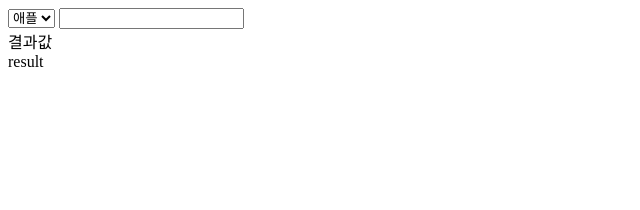
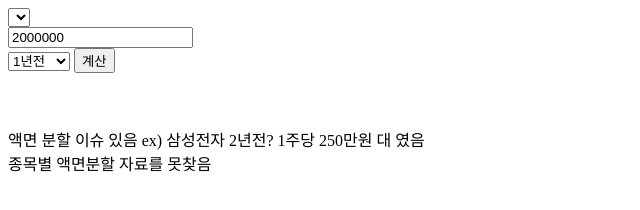
Before and after one commit to keehyun2/static, a plain HTML site: page index.html in a window 1280 px wide. Shown: the whole page, without its empty margins (0-640 px from the left). Drawn offline with nearby package versions, Linux system fonts and the light colour scheme; no server answers.

Commit message:
계산기

```diff
--- a/index.html
+++ b/index.html
@@ -5,24 +5,56 @@
   <meta charset="utf-8">
   <title>wmp test</title>
   <meta name="viewport" content="width=device-width, initial-scale=1">
+  <script src="https://unpkg.com/axios/dist/axios.min.js"></script>
 
   <script  src="https://code.jquery.com/jquery-1.6.4.min.js"  integrity="sha256-lR1rrjnrFy9XqIvWhvepIc8GD9IfWWSPDSC2qPmPxaU="  crossorigin="anonymous"></script>
+
 </head>
 <body>
-  <select>
-    <option value="">애플</option>
-    <option value="">삼성</option>
+  <select id="code">
   </select>
-  <input type="text"  />
+  <br>
+  <input type="number" id="amt" placeholder="투자금" value="2000000"/><br>
+  <select id="year" >
+    <option value="1">1년전</option>
+    <option value="3">3년전</option>
+    <option value="5">5년전</option>
+    <option value="10">10년전</option>
+  </select> <button id="calc" onclick="calc()">계산</button>
 
-  <div>결과값</div>
-  <div>result</div>
+  <div id="result"></div>
+  <br>
+  <br>
+  <br>
+  액면 분할 이슈 있음 ex) 삼성전자 2년전? 1주당 250만원 대 였음
+  <br>
+  종목별 액면분할 자료를 못찾음
 </body>
 </html>
 <script>
-  function test(){
-    $.ajax('get', {
+  axios.get('https://no1-node.herokuapp.com/api/finance?pageNo=1&pageSize=850').then((res)=>{
+    var html = '';
+    res.data.stocksList.forEach(function(item, index, arr2){
+      html += '<option value="' + item.code +'">' + item.company + '</option>'
+    })
+    $('#code').html(html);
 
+  }).catch((Error)=>{
+    console.log(Error);
+  })
+
+  function calc(){
+    var code = $('#code').val();
+    var amt = $('#amt').val();
+    var year = $('#year').val();
+
+    axios.get('https://no1-node.herokuapp.com/api/finance/calc/' + code + '/' + amt + '/' + year).then((res)=>{
+      var result = res.data;
+      if(!result.accumul) alert('자료없음');
+      var str = '누적금 :' + result.accumul + '<br> 수익률 :' + result.yield + '% <br> 그당시 시세 :' + result.oldPrice + ' <br> 현재 시세 :' + result.currentPrice + ' <br> 보유 주식 수량 :' + result.buyCount
+      $('#result').html(str);
+    }).catch((Error)=>{
+      console.log(Error);
     })
   }
 </script>
```
